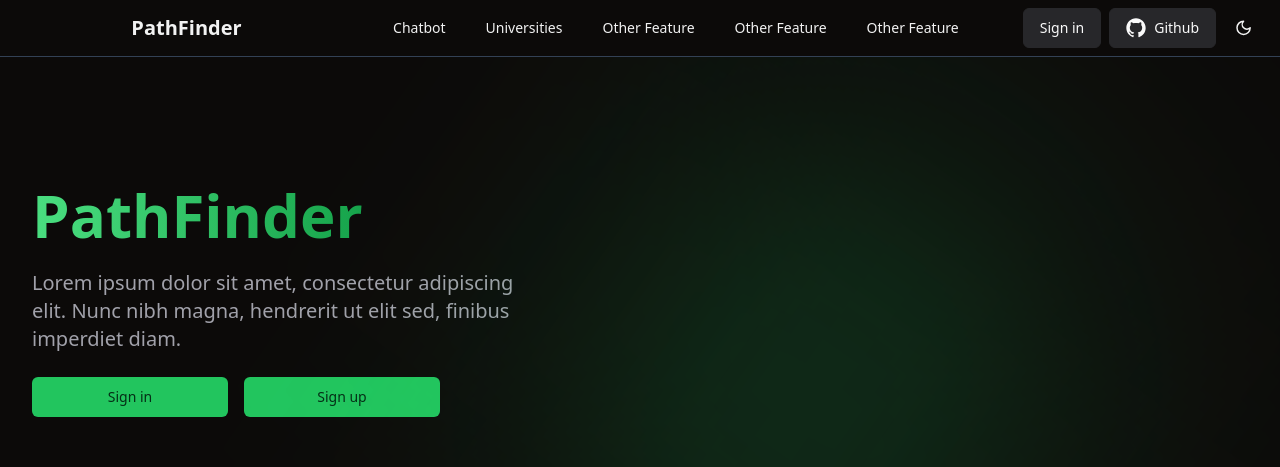
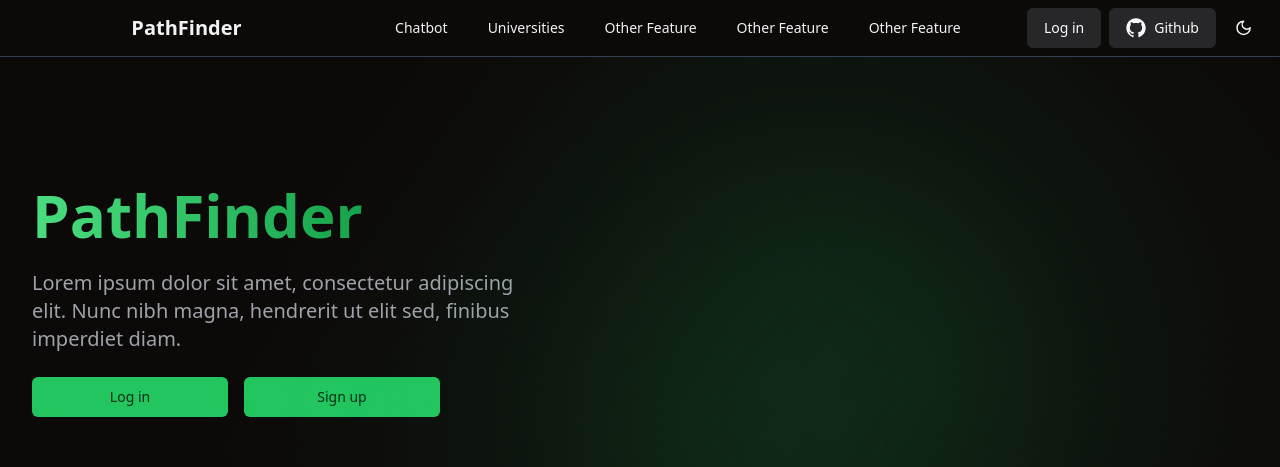
Before and after one commit to HamzaA598/PathFinder, a React (Vite) app in the folder PathFinder/Frontend/PathFinder-Frontend/: page / in a window 1280 px wide. Shown: the top 467 px of the page. Built offline with nearby package versions, Linux system fonts and the light colour scheme; some icons are missing.

Commit message:
changed sign in to log in for consistency

```diff
--- a/PathFinder/Frontend/PathFinder-Frontend/src/Pages/Home/components/Hero.tsx
+++ b/PathFinder/Frontend/PathFinder-Frontend/src/Pages/Home/components/Hero.tsx
@@ -17,7 +17,7 @@ export const Hero = () => {
         </p>
 
         <div className="space-y-4 md:space-y-0 md:space-x-4">
-          <Button className="w-full md:w-1/3">Sign in</Button>
+          <Button className="w-full md:w-1/3">Log in</Button>
           <Button className="w-full md:w-1/3">Sign up</Button>
         </div>
       </div>
--- a/PathFinder/Frontend/PathFinder-Frontend/src/Pages/Home/components/HeroCards.tsx
+++ b/PathFinder/Frontend/PathFinder-Frontend/src/Pages/Home/components/HeroCards.tsx
@@ -30,7 +30,7 @@ export const HeroCards = () => {
           </div>
         </CardHeader>
 
-        <CardContent>This landig page is awesome!</CardContent>
+        <CardContent>This landing page is awesome!</CardContent>
       </Card>
 
       {/* Team */}
--- a/PathFinder/Frontend/PathFinder-Frontend/src/components/Navbar.tsx
+++ b/PathFinder/Frontend/PathFinder-Frontend/src/components/Navbar.tsx
@@ -97,7 +97,7 @@ export const Navbar = () => {
                       variant: "secondary",
                     })}`}
                   >
-                    Sign in
+                    Log in
                   </Link>
                   <a
                     href=""
@@ -134,7 +134,7 @@ export const Navbar = () => {
               to="/login"
               className={`border ${buttonVariants({ variant: "secondary" })}`}
             >
-              Sign in
+              Log in
             </Link>
             <a
               href=""
```
